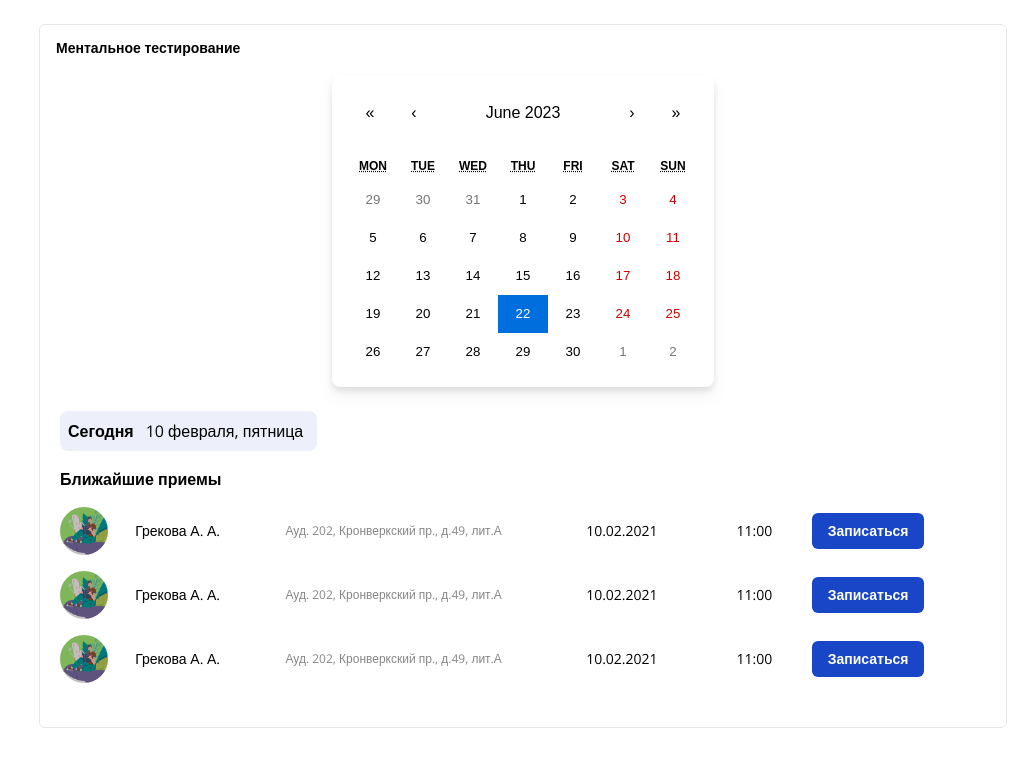
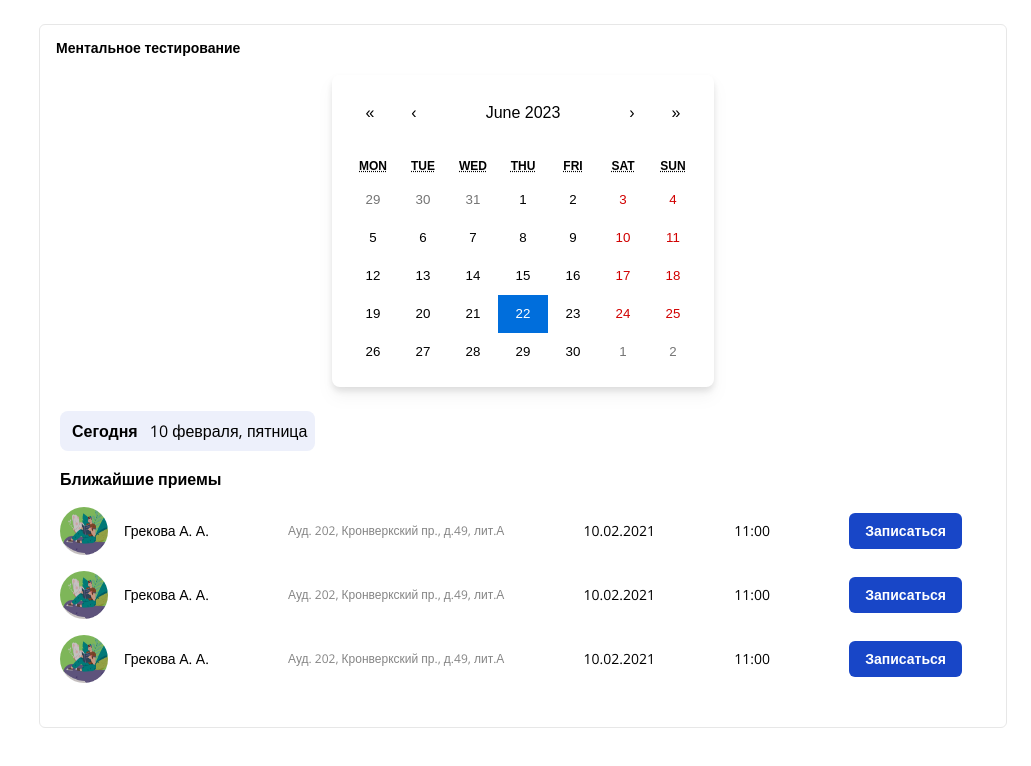
Before and after one commit to quangtuanitmo18/HackathonBeITMO2023, a Next.js app: page /metal-help in a window 1280 px wide. Shown: the part 898-1664 px from the top of the page, without its empty margins (249-1280 px from the left). Built offline with nearby package versions, Linux system fonts and the light colour scheme; no server answers.

Commit message:
fix style

```diff
--- a/src/layouts/components/sidebar/SideBar.tsx
+++ b/src/layouts/components/sidebar/SideBar.tsx
@@ -71,11 +71,8 @@ const SideBar = () => {
     <>
       <button
         onClick={() => setIsHidden((prev) => !prev)}
-        data-drawer-target='default-sidebar'
-        data-drawer-toggle='default-sidebar'
-        aria-controls='default-sidebar'
         type='button'
-        className='fixed inline-flex items-center justify-center ml-4 text-sm text-gray-500 rounded-lg mt-9 max-h-2 lg:hidden '
+        className='fixed p-1 mt-6 ml-4 rounded-sm lg:hidden bg-gray-gray12'
       >
         {/* <span className='sr-only'>Open sidebar</span> */}
         <svg
--- a/src/layouts/mainLayout/MainLayout.tsx
+++ b/src/layouts/mainLayout/MainLayout.tsx
@@ -12,7 +12,7 @@ const MainLayout = (props: Props) => {
     <div className='flex'>
       <SideBar></SideBar>
 
-      <div className='w-full pt-5 pl-6 pr-6 lg:w-auto' id='id-section-right'>
+      <div className='w-full px-2 py-5 md:pl-6 md:pr-6 lg:w-auto' id='id-section-right'>
         <Header heading={heading}></Header>
         <section className='overflow-x-hidden mt-9'>{children}</section>
       </div>
--- a/src/page-sections/metal-help/consultation/Consultation.tsx
+++ b/src/page-sections/metal-help/consultation/Consultation.tsx
@@ -16,14 +16,14 @@ const Consultation = () => {
           <Calendar onChange={onChange} value={date} />
         </div>
         <div className='w-full grid-cols-1 p-6 pt-0 pl-0 2xl:col-span-2'>
-          <div className='flex max-w-[257px] max-h-[40px] rounded-lg bg-[#EDF0FB] text-black'>
-            <p className='font-semibold leading-[24px] p-2'>Сегодня </p>
-            <p className='leading-[24px] py-2 pl-1 pr-2'>10 февраля, пятница</p>
-          </div>
+          <p className='leading-[24px] py-2 pl-1 pr-2 rounded-lg bg-[#EDF0FB] text-black w-fit text-sm md:text-base'>
+            <span className='font-semibold leading-[24px] p-2'>Сегодня </span> 10 февраля, пятница
+          </p>
+
           <div className=' my-4 font-semibold leading-[24px]'>Ближайшие приемы</div>
-          <div className='flex flex-col gap-4'>
-            <div className='grid grid-cols-12'>
-              <div className='col-span-1'>
+          <div className='flex flex-col gap-4 overflow-x-auto p-[10px] md:p-0'>
+            <div className='flex items-center gap-4 w-[700px] md:w-auto'>
+              <div className='flex-shrink-0'>
                 <Image
                   className='!relative !w-[48px] !h-[48px] rounded-full'
                   src={'/photo-size-1.png'}
@@ -32,20 +32,22 @@ const Consultation = () => {
                   fill
                 />
               </div>
-              <div className='col-span-2 flex items-center text-[14px] leading-[22px]'>Грекова А. А.</div>
-              <div className='col-span-4 flex items-center text-[12px] text-[#858585] leading-[18px]'>
+              <div className='flex items-center justify-between w-full'>
+                <div className='flex items-center text-[14px] leading-[22px] '>Грекова А. А.</div>
+                <div className=' flex items-center text-[12px] text-[#858585] leading-[18px]'>
                   Ауд. 202, Кронверкский пр., д.49, лит.А
                 </div>
-              <div className='col-span-2 flex items-center text-[14px] leading-[22px]'>10.02.2021</div>
-              <div className='col-span-1 flex items-center text-[14px] leading-[22px]'>11:00</div>
-              <div className='flex items-center col-span-2'>
+                <div className=' flex items-center text-[14px] leading-[22px]'>10.02.2021</div>
+                <div className=' flex items-center text-[14px] leading-[22px]'>11:00</div>
+                <div className='flex items-center '>
                   <button className='px-4 py-2 font-semibold leading-5 text-white text-[14px] bg-primary-blue rounded-md'>
                     Записаться
                   </button>
                 </div>
               </div>
-            <div className='grid grid-cols-12 '>
-              <div className='col-span-1'>
+            </div>
+            <div className='flex items-center gap-4 w-[700px] md:w-auto'>
+              <div className='flex-shrink-0'>
                 <Image
                   className='!relative !w-[48px] !h-[48px] rounded-full'
                   src={'/photo-size-1.png'}
@@ -54,20 +56,22 @@ const Consultation = () => {
                   fill
                 />
               </div>
-              <div className='col-span-2 flex items-center text-[14px] leading-[22px]'>Грекова А. А.</div>
-              <div className='col-span-4 flex items-center text-[12px] text-[#858585] leading-[18px]'>
+              <div className='flex items-center justify-between w-full'>
+                <div className='flex items-center text-[14px] leading-[22px] '>Грекова А. А.</div>
+                <div className=' flex items-center text-[12px] text-[#858585] leading-[18px]'>
                   Ауд. 202, Кронверкский пр., д.49, лит.А
                 </div>
-              <div className='col-span-2 flex items-center text-[14px] leading-[22px]'>10.02.2021</div>
-              <div className='col-span-1 flex items-center text-[14px] leading-[22px]'>11:00</div>
-              <div className='flex items-center col-span-2'>
+                <div className=' flex items-center text-[14px] leading-[22px]'>10.02.2021</div>
+                <div className=' flex items-center text-[14px] leading-[22px]'>11:00</div>
+                <div className='flex items-center '>
                   <button className='px-4 py-2 font-semibold leading-5 text-white text-[14px] bg-primary-blue rounded-md'>
                     Записаться
                   </button>
                 </div>
               </div>
-            <div className='grid grid-cols-12'>
-              <div className='col-span-1'>
+            </div>
+            <div className='flex items-center gap-4 w-[700px] md:w-auto'>
+              <div className='flex-shrink-0'>
                 <Image
                   className='!relative !w-[48px] !h-[48px] rounded-full'
                   src={'/photo-size-1.png'}
@@ -76,16 +80,18 @@ const Consultation = () => {
                   fill
                 />
               </div>
-              <div className='col-span-2 flex items-center text-[14px] leading-[22px]'>Грекова А. А.</div>
-              <div className='col-span-4 flex items-center text-[12px] text-[#858585] leading-[18px]'>
+              <div className='flex items-center justify-between w-full'>
+                <div className='flex items-center text-[14px] leading-[22px] '>Грекова А. А.</div>
+                <div className=' flex items-center text-[12px] text-[#858585] leading-[18px]'>
                   Ауд. 202, Кронверкский пр., д.49, лит.А
                 </div>
-              <div className='col-span-2 flex items-center text-[14px] leading-[22px]'>10.02.2021</div>
-              <div className='col-span-1 flex items-center text-[14px] leading-[22px]'>11:00</div>
-              <div className='flex items-center col-span-2'>
+                <div className=' flex items-center text-[14px] leading-[22px]'>10.02.2021</div>
+                <div className=' flex items-center text-[14px] leading-[22px]'>11:00</div>
+                <div className='flex items-center '>
                   <button className='px-4 py-2 font-semibold leading-5 text-white text-[14px] bg-primary-blue rounded-md'>
                     Записаться
                   </button>
+                </div>
               </div>
             </div>
           </div>
--- a/src/page-sections/metal-help/metal-test/MetalTest.tsx
+++ b/src/page-sections/metal-help/metal-test/MetalTest.tsx
@@ -4,7 +4,7 @@ const MetalTest = () => {
   return (
     <div className='flex flex-col h-full gap-5'>
       <p className='text-[14px] font-bold'>Ментальное тестирование</p>
-      <div className='grid h-full grid-cols-2 grid-rows-2 gap-4 justify-items-center'>
+      <div className='grid h-full grid-cols-1 grid-rows-2 gap-4 sm:grid-cols-2 justify-items-center'>
         <div className='relative w-full col-span-1'>
           <Image
             className='!relative  rounded-lg !w-full !h-full object-cover'
--- a/src/pages/state.tsx
+++ b/src/pages/state.tsx
@@ -45,7 +45,7 @@ const State = () => {
 
   return (
     <MainLayout heading='Дашборд'>
-      <div className='flex flex-col flex-wrap gap-10 xl:flex-row xl:flex-nowrap'>
+      <div className='flex flex-col flex-wrap gap-6 xl:flex-row xl:flex-nowrap'>
         <div className=' xl:w-[35%] lg:w-[40%] sm:w-[60%]   p-5 border border-solid border-gray-gray12 rounded-md flex flex-col gap-6 items-center justify-center'>
           <p className='text-black text-[14px] leading-[22px] font-bold '>Общий показатель вовлеченности</p>
           <div className=' max-w-[360px] h-[130px] flex items-center justify-center'>
@@ -64,8 +64,8 @@ const State = () => {
       </div>
 
       {/* <Filter></Filter>  */}
-      <div className='flex flex-col gap-6 pb-6 mt-6 2xl:flex-row 2xl:pb-0'>
-        <div className='flex flex-col w-full gap-2 2xl:w-1/2'>
+      <div className='flex flex-col gap-6 mt-6 2xl:flex-row 2xl:pb-0'>
+        <div className='flex flex-col w-full gap-6 2xl:w-1/2'>
           <div className='w-full  p-5 border border-solid rounded-md border-1 border-gray-gray12 h-[300px] '>
             <p className='font-bold'>Мои мероприятия</p>
             {eventsHappendAndNotHappend ? (
--- a/src/styles/globals.scss
+++ b/src/styles/globals.scss
@@ -4,6 +4,9 @@
 
 @import 'reset';
 
+html {
+  font-family: var(--font-primary);
+}
 // * {
 //   scrollbar-width: thin;
 //   scrollbar-color: white;
@@ -12,6 +15,12 @@
 .react-calendar {
   outline: none;
   border: none !important;
+  width: 250px !important;
+}
+@media only screen and (min-width: 640px) {
+  .react-calendar {
+    width: 350px !important;
+  }
 }
 // .react-calendar__navigation button {
 //   color: #6f48eb;
@@ -104,15 +113,19 @@
   width: calc(100% - 76.8px) !important;
 }
 #id-events::-webkit-scrollbar {
-  width: 1px;
+  width: 5px;
+  height: 5px;
 }
+// #id-events::-webkit-sc {
+//   width: 5px;
+// }
 
 #id-events::-webkit-scrollbar-track {
   background: white;
 }
 
 #id-events::-webkit-scrollbar-thumb {
-  background-color: white;
+  background-color: #e7e7e7;
   border-radius: 10px;
   // border: 3px solid black;
 }
```
Also changed, not shown: src/layouts/components/header/Header.tsx (+1 -1 lines), src/page-sections/metal-help/appreciate/Appreciate.tsx (+35 -5 lines), src/page-sections/state/events/Events.tsx (+4 -4 lines). Lines whose indentation alone changed are shown as unchanged.
